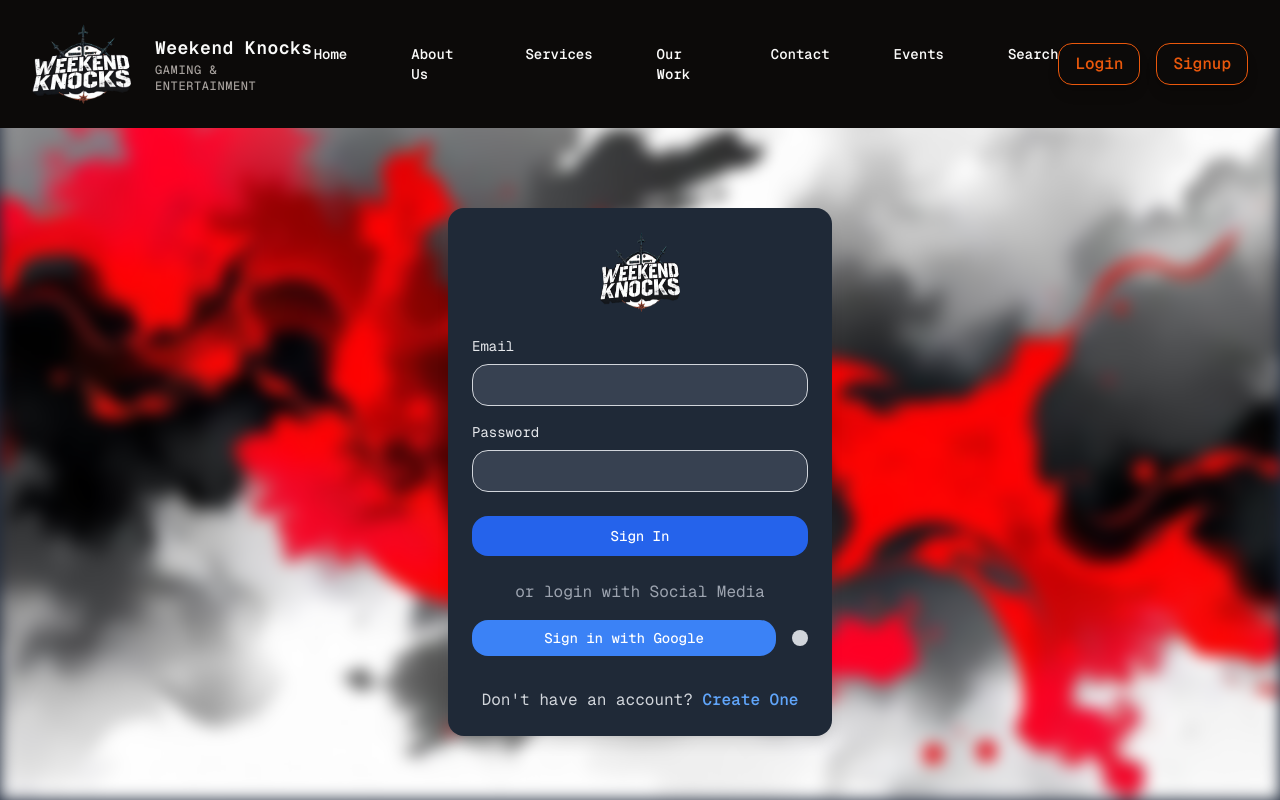
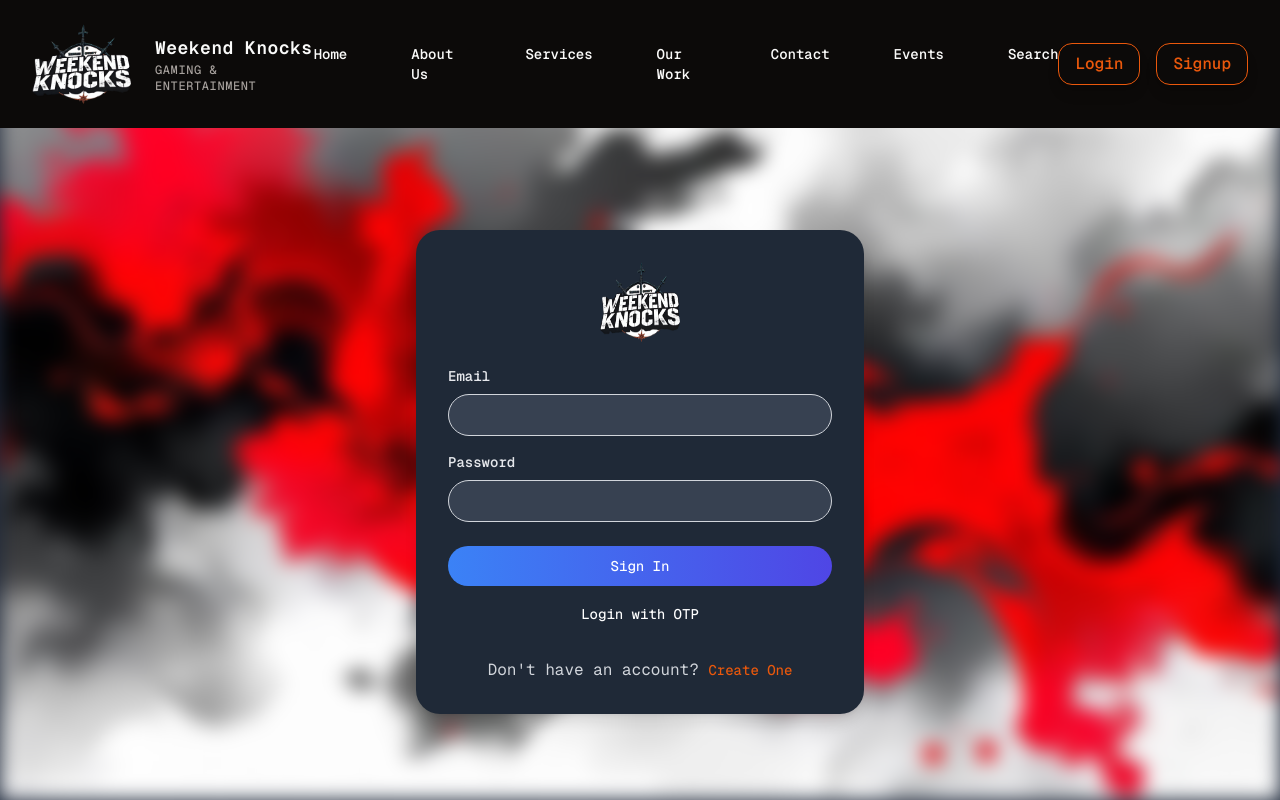
Before and after one commit to Praneeth-2602/Weekend_Knocks, a Next.js app: page /login in a window 1280 px wide. Shown: the top 800 px of the page. Built offline with nearby package versions, Linux system fonts and the light colour scheme.

Commit message:
Login page updated with login with otp

```diff
--- a/app/login/page.tsx
+++ b/app/login/page.tsx
@@ -2,41 +2,66 @@
 
 import React, { useState } from 'react';
 import axios from 'axios';
-import logo from '@/assets/logo.png';
+import { useRouter } from 'next/navigation';
 import Navbar from '@/components/Navbar';
 import Footer from "@/components/Footer";
+import logo from '@/assets/logo.png';
 import logobg from '@/assets/login_bg.jpg';
 import dotenv from 'dotenv';
-
-export default function LoginPage() {
-    const [email, setEmail] = useState('');
-    const [password, setPassword] = useState('');
-    const [error, setError] = useState('');
 
 dotenv.config();
 const baseURL = process.env.NEXT_PUBLIC_BACKEND_URL;
 
-    const handleLogin = async (event: { preventDefault: () => void; }) => {
-        event.preventDefault();  // Prevents page refresh on form submission
-        setError('');  // Reset any previous errors
+export default function LoginPage() {
+    const [mobile, setMobile] = useState('');
+    const [otp, setOtp] = useState('');
+    const [email, setEmail] = useState('');
+    const [password, setPassword] = useState('');
+    const [error, setError] = useState('');
+    const [otpSent, setOtpSent] = useState(false);
+    const [activeTab, setActiveTab] = useState<'email' | 'otp'>('email'); // Set 'email' as the default tab
+    const router = useRouter();
 
+    const handleSendOtp = async () => {
+        setError('');
+        try {
+            await axios.post(`${baseURL}/send-otp/`, { phone_number: mobile });
+            setOtpSent(true);
+            alert("OTP sent successfully!");
+        } catch (error) {
+            setError("Failed to send OTP. Please try again.");
+        }
+    };
+
+    const handleVerifyOtp = async (event: { preventDefault: () => void; }) => {
+        event.preventDefault();
+        setError('');
+        try {
+            const response = await axios.post(`${baseURL}/login-with-otp/`, {
+                phone_number: mobile,
+                otp
+            });
+            localStorage.setItem('token', response.data.access_token);
+            alert("Login successful!");
+            router.push('/');
+        } catch (error) {
+            setError("OTP verification failed. Please try again.");
+        }
+    };
+
+    const handleEmailLogin = async (event: { preventDefault: () => void; }) => {
+        event.preventDefault();
+        setError('');
         try {
             const response = await axios.post(`${baseURL}/login/`, {
                 email,
                 password
             });
-
-            // Store the token in localStorage
             localStorage.setItem('token', response.data.access_token);
             alert("Login successful!");
-            // Redirect or do additional steps post-login as needed
-
+            router.push('/');
         } catch (error) {
-            if (axios.isAxiosError(error) && error.response) {
-                setError(error.response.data?.detail || "Login failed");
-            } else {
-                setError("Login failed");
-            }
+            setError("Login failed. Please check your credentials.");
         }
     };
 
@@ -55,65 +80,133 @@ export default function LoginPage() {
                     left: 0,
                     right: 0,
                     bottom: 0,
-                    filter: 'blur(8px)',
+                    filter: 'blur(10px)',
                     zIndex: -1,
                 }}
             ></div>
 
             <div className="flex justify-center items-center min-h-screen px-4 pt-20 pb-8 my-[3em]">
-                <div className="w-full max-w-sm p-6 m-auto bg-white rounded-lg shadow-lg dark:bg-gray-800">
+                <div className="w-full max-w-md p-8 m-auto bg-white rounded-3xl shadow-lg dark:bg-gray-800">
                     <div className="flex justify-center mx-auto mb-6">
-                        <img src={logo.src} alt="Logo" className="w-20 h-20" />
+                        <img src={logo.src} alt="Logo" className="w-20 h-20 transition duration-300 hover:scale-110" />
                     </div>
 
-                    <form className="mt-4" onSubmit={handleLogin}>
+                    {/* <div className="flex justify-center mb-6 space-x-4">
+                        <button
+                            className={`px-4 py-2 text-sm font-medium rounded-full ${activeTab === 'email' ? 'bg-blue-500 text-white' : 'bg-gray-200 text-gray-600'}`}
+                            onClick={() => setActiveTab('email')}
+                        >
+                            Email Login
+                        </button>
+                        <button
+                            className={`px-4 py-2 text-sm font-medium rounded-full ${activeTab === 'otp' ? 'bg-blue-500 text-white' : 'bg-gray-200 text-gray-600'}`}
+                            onClick={() => setActiveTab('otp')}
+                        >
+                            OTP Login
+                        </button>
+                    </div> */}
+
+                    {activeTab === 'otp' ? (
+                        <form onSubmit={otpSent ? handleVerifyOtp : (e) => { e.preventDefault(); handleSendOtp(); }}>
                             <div>
-                            <label htmlFor="email" className="block text-sm text-gray-700 dark:text-gray-200">Email</label>
+                                <label htmlFor="mobile" className="block text-sm font-semibold text-gray-700 dark:text-gray-200">
+                                    Mobile Number
+                                </label>
+                                <input
+                                    type="tel"
+                                    value={mobile}
+                                    onChange={(e) => setMobile(e.target.value)}
+                                    required
+                                    className="block w-full px-4 py-2 mt-2 text-gray-700 bg-gray-100 border border-gray-300 rounded-full dark:bg-gray-700 dark:text-gray-300 focus:border-blue-500 focus:ring-blue-500 focus:outline-none focus:ring focus:ring-opacity-40"
+                                />
+                            </div>
+
+                            {otpSent && (
+                                <div className="mt-4">
+                                    <label htmlFor="otp" className="block text-sm font-semibold text-gray-700 dark:text-gray-200">
+                                        Enter OTP
+                                    </label>
+                                    <input
+                                        type="text"
+                                        value={otp}
+                                        onChange={(e) => setOtp(e.target.value)}
+                                        required
+                                        className="block w-full px-4 py-2 mt-2 text-gray-700 bg-gray-100 border border-gray-300 rounded-full dark:bg-gray-700 dark:text-gray-300 focus:border-blue-500 focus:ring-blue-500 focus:outline-none focus:ring focus:ring-opacity-40"
+                                    />
+                                </div>
+                            )}
+
+                            {error && <div className="mt-2 text-red-500 text-sm">{error}</div>}
+
+                            <div className="mt-6">
+                                <button
+                                    type="submit"
+                                    className="w-full px-6 py-2.5 text-sm font-medium text-white bg-gradient-to-r from-blue-500 to-indigo-600 rounded-full hover:shadow-lg transition duration-200"
+                                >
+                                    {otpSent ? 'Verify OTP' : 'Send OTP'}
+                                </button>
+                            </div>
+
+                            <div className="mt-4 text-center">
+                                <button
+                                    type="button"
+                                    className="text-sm font-medium text-primary-600 dark:text-primary-400 hover:underline hover:text-primary"
+                                    onClick={() => setActiveTab('email')}
+                                >
+                                    Login with Email
+                                </button>
+                            </div>
+                        </form>
+                    ) : (
+                        <form onSubmit={handleEmailLogin}>
+                            <div>
+                                <label htmlFor="email" className="block text-sm font-semibold text-gray-700 dark:text-gray-200">Email</label>
                                 <input
                                     type="email"
                                     value={email}
                                     onChange={(e) => setEmail(e.target.value)}
                                     required
-                                className="block w-full px-4 py-2 mt-2 text-gray-800 bg-gray-200 border border-gray-300 rounded-lg dark:bg-gray-700 dark:text-gray-300 focus:border-blue-500 focus:ring-blue-500 focus:outline-none focus:ring focus:ring-opacity-40"
+                                    className="block w-full px-4 py-2 mt-2 text-gray-700 bg-gray-100 border border-gray-300 rounded-full dark:bg-gray-700 dark:text-gray-300 focus:border-blue-500 focus:ring-blue-500 focus:outline-none focus:ring focus:ring-opacity-40"
                                 />
                             </div>
 
                             <div className="mt-4">
-                            <label htmlFor="password" className="block text-sm text-gray-700 dark:text-gray-200">Password</label>
+                                <label htmlFor="password" className="block text-sm font-semibold text-gray-700 dark:text-gray-200">Password</label>
                                 <input
                                     type="password"
                                     value={password}
                                     onChange={(e) => setPassword(e.target.value)}
                                     required
-                                className="block w-full px-4 py-2 mt-2 text-gray-800 bg-gray-200 border border-gray-300 rounded-lg dark:bg-gray-700 dark:text-gray-300 focus:border-blue-500 focus:ring-blue-500 focus:outline-none focus:ring focus:ring-opacity-40"
+                                    className="block w-full px-4 py-2 mt-2 text-gray-700 bg-gray-100 border border-gray-300 rounded-full dark:bg-gray-700 dark:text-gray-300 focus:border-blue-500 focus:ring-blue-500 focus:outline-none focus:ring focus:ring-opacity-40"
                                 />
                             </div>
 
-                        {error && <div className="mt-2 text-red-600 text-sm">{error}</div>}
+                            {error && <div className="mt-2 text-red-500 text-sm">{error}</div>}
 
                             <div className="mt-6">
-                            <button type="submit" className="w-full px-6 py-2.5 text-sm font-medium text-white bg-blue-600 rounded-lg hover:bg-blue-500 focus:bg-blue-500 focus:outline-none">
+                                <button
+                                    type="submit"
+                                    className="w-full px-6 py-2.5 text-sm font-medium text-white bg-gradient-to-r from-blue-500 to-indigo-600 rounded-full hover:shadow-lg transition duration-200"
+                                >
                                     Sign In
                                 </button>
                             </div>
-                    </form>
 
-                    <div className="mt-6 text-center text-gray-600 dark:text-gray-400">
-                        or login with Social Media
-                    </div>
-
-                    <div className="flex items-center mt-4 space-x-4">
-                        <button type="button" className="w-full px-4 py-2 text-sm font-medium text-white bg-blue-500 rounded-lg hover:bg-blue-400 focus:bg-blue-400 focus:outline-none">
-                            <span className="hidden sm:inline">Sign in with Google</span>
-                        </button>
-
-                        <button type="button" className="p-2 text-sm font-medium text-gray-500 bg-gray-300 rounded-lg hover:bg-gray-200">
-                            {/* Social media icon */}
+                            <div className="mt-4 text-center">
+                                <button
+                                    type="button"
+                                    className="text-sm font-medium text-primary-600 dark:text-primary-400 hover:underline hover:text-primary"
+                                    onClick={() => setActiveTab('otp')}
+                                >
+                                    Login with OTP
                                 </button>
                             </div>
+                        </form>
+                    )}
 
                     <div className="mt-8 text-center text-gray-700 dark:text-gray-300">
-                        Don't have an account? <a href="#" className="font-semibold text-blue-600 dark:text-blue-400 hover:underline">Create One</a>
+                        Don't have an account? <a href="#" className="text-sm font-medium text-primary hover:underline"
+                        >Create One</a>
                     </div>
                 </div>
             </div>
```
Lines whose indentation alone changed are shown as unchanged.
